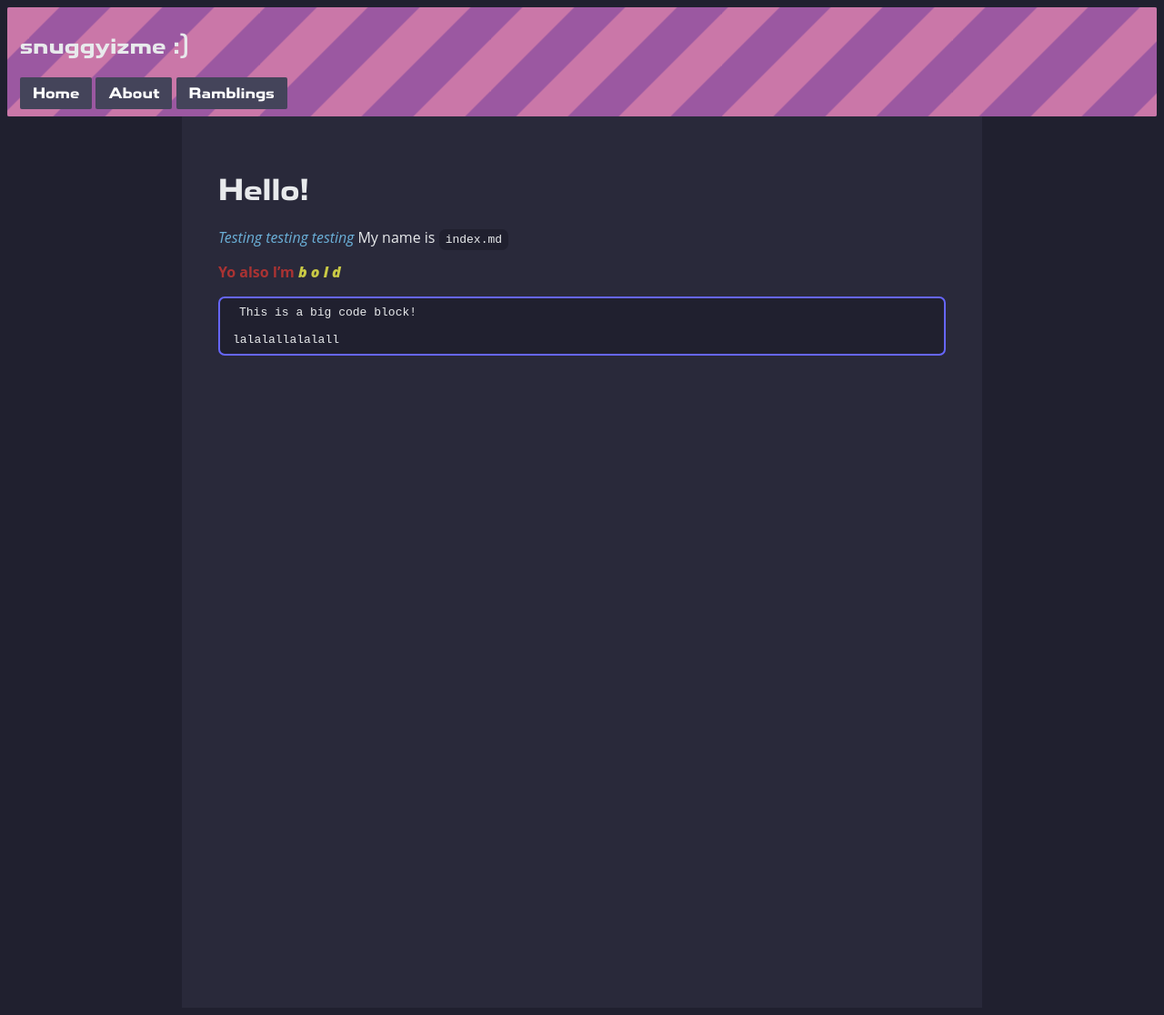
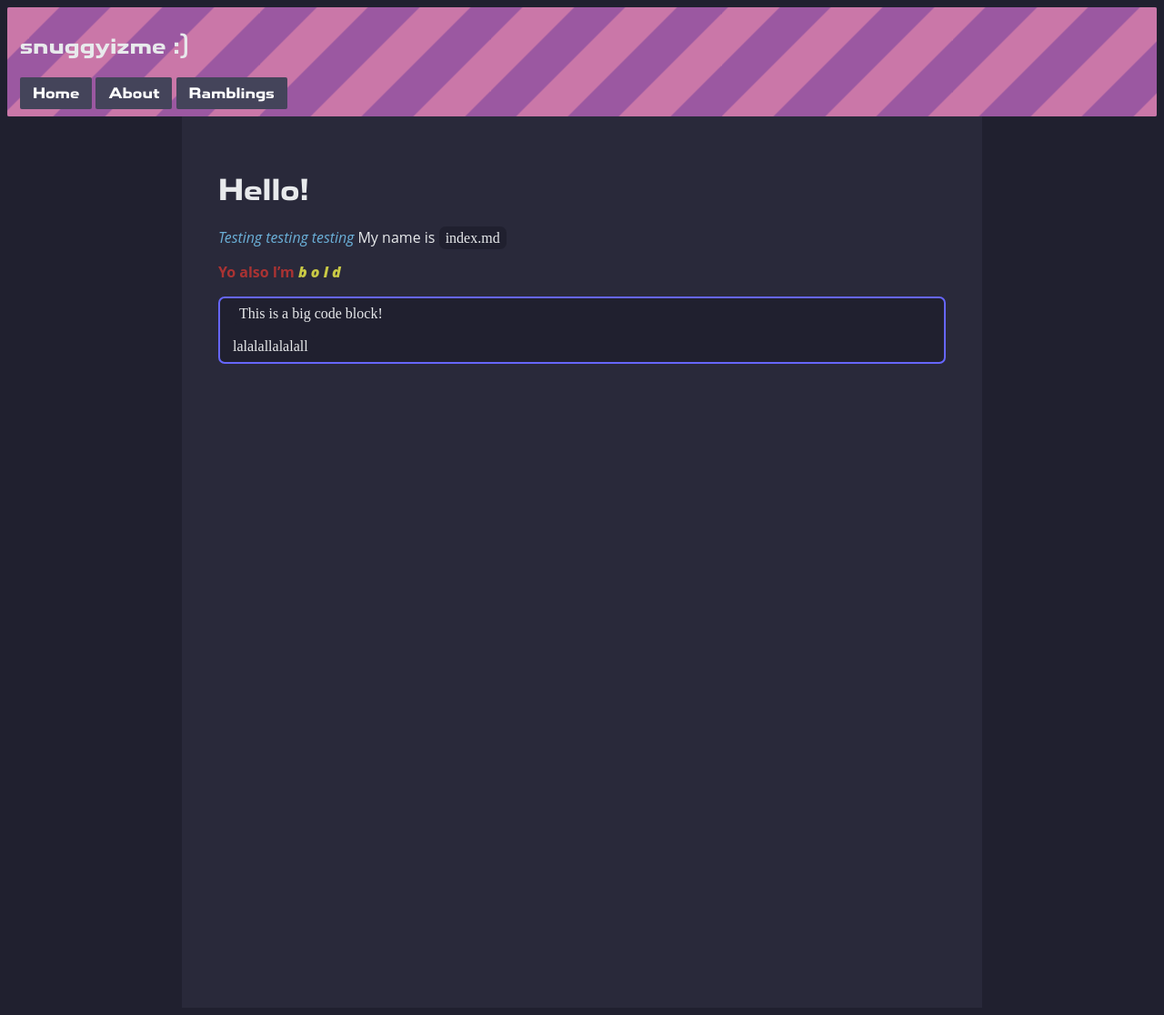
Before and after one commit to snuggyizme/snuggyizme.github.io, a Jekyll site: the page built from index.md, in a window 1280 px wide. Shown: the whole page at 91% size. Built offline with Jekyll 4.4.1, drawn with Linux system fonts in a browser that asks for light colours.

Commit message:
Those changes

```diff
--- a/assets/css/style.css
+++ b/assets/css/style.css
@@ -1,8 +1,14 @@
+/* Toxigenesis Bd */
 @font-face {
     font-family: "toxigenesis bd";
     src: url("/assets/fonts/toxigenesis\ bd.otf") format("opentype");
 }
+
+/* Open Sans */
 @import url('https://fonts.googleapis.com/css2?family=Open+Sans:ital,wdth,wght@0,87.5,300..800;1,87.5,300..800&display=swap');
+
+/* Dm Mono */
+@import url('https://fonts.googleapis.com/css2?family=DM+Mono:ital,wght@0,300;0,400;0,500;1,300;1,400;1,500&display=swap');
 
 main {
     background: #29293a;
@@ -115,7 +121,8 @@ pre {
     background: #20202f;
     padding: 8px 14px;
     border-radius:  7px;
-    border: 2px solid #6666ff
+    border: 2px solid #6666ff;
+    font-family: "Dm Mono";
 }
 
 /* Inline code */
@@ -123,5 +130,5 @@ code {
     background: #20202f;
     padding: 4px 7px;
     border-radius:  7px;
-
+    font-family: "Dm Mono";
 }
```
